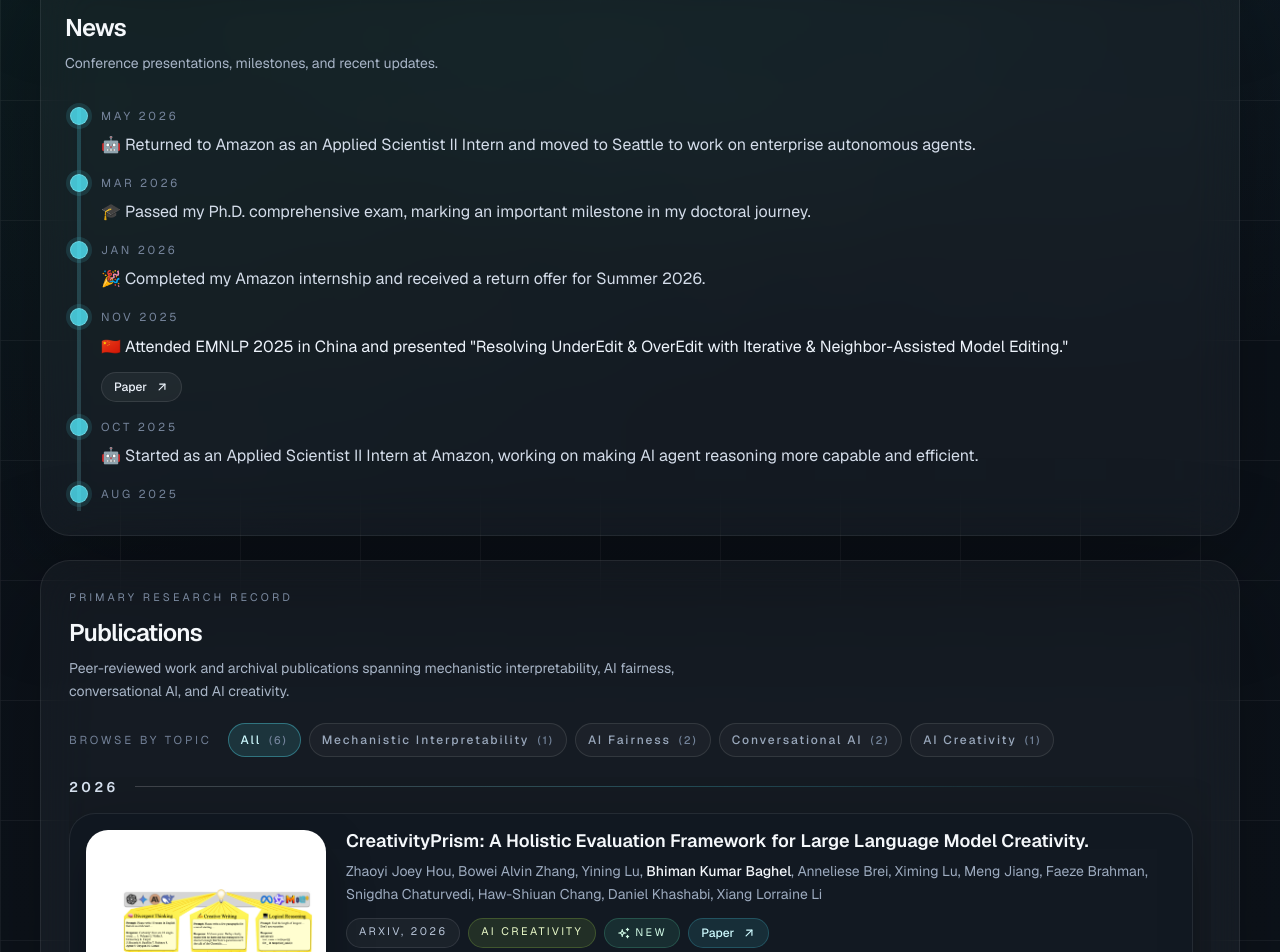
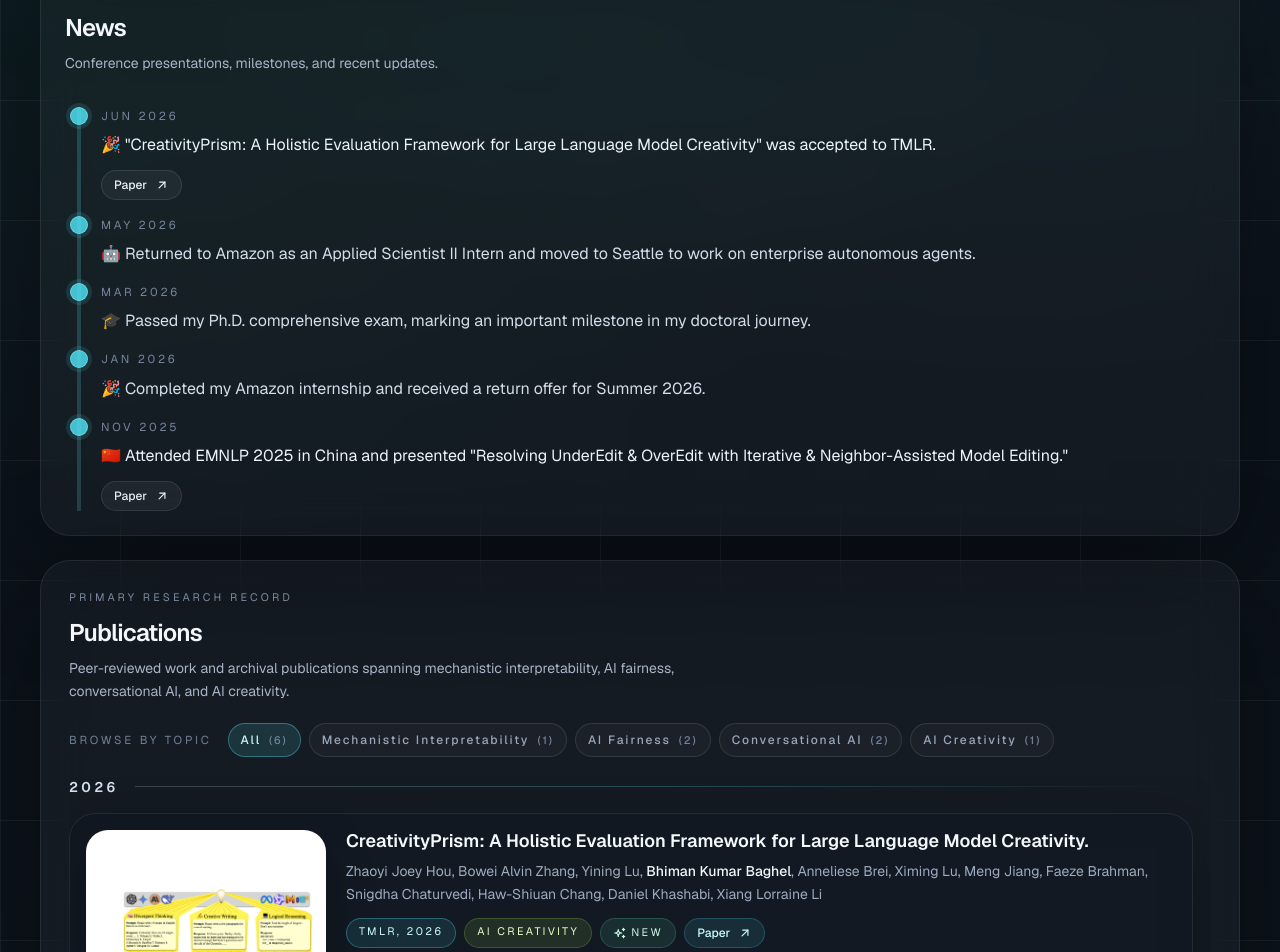
Before and after one commit to bhimanbaghel/bhimanbaghel.github.io, a Next.js app: page / in a window 1280 px wide. Shown: the part 860-1812 px from the top of the page. Built offline with nearby package versions, Linux system fonts and the light colour scheme.

Commit message:
Update CreativityPrism TMLR acceptance

```diff
--- a/src/components/ui/publication-list.tsx
+++ b/src/components/ui/publication-list.tsx
@@ -17,7 +17,7 @@ import {
 
 export type Category = "All" | PublicationCategory;
 
-const prestigiousVenues = ["NeurIPS", "ICML", "ACL", "CVPR", "EMNLP", "IEEE"];
+const prestigiousVenues = ["NeurIPS", "ICML", "ACL", "CVPR", "EMNLP", "IEEE", "TMLR"];
 const categories: Category[] = [
   "All",
   "Mechanistic Interpretability",
--- a/src/data/news.ts
+++ b/src/data/news.ts
@@ -1,6 +1,16 @@
 import type { NewsItem } from "@/components/ui/news-list";
 
 export const NEWS: NewsItem[] = [
+  {
+    date: "Jun 2026",
+    text: `🎉 "CreativityPrism: A Holistic Evaluation Framework for Large Language Model Creativity" was accepted to TMLR.`,
+    links: [
+      {
+        label: "Paper",
+        href: "https://arxiv.org/abs/2510.20091",
+      },
+    ],
+  },
   {
     date: "May 2026",
     text: "🤖 Returned to Amazon as an Applied Scientist II Intern and moved to Seattle to work on enterprise autonomous agents.",
--- a/src/data/publications.ts
+++ b/src/data/publications.ts
@@ -26,8 +26,8 @@ export const PUBLICATIONS: Publication[] = [
     link: "https://arxiv.org/abs/2510.20091",
     authors:
       "Zhaoyi Joey Hou, Bowei Alvin Zhang, Yining Lu, Bhiman Kumar Baghel, Anneliese Brei, Ximing Lu, Meng Jiang, Faeze Brahman, Snigdha Chaturvedi, Haw-Shiuan Chang, Daniel Khashabi, Xiang Lorraine Li",
-    venue: "arXiv, 2026",
-    format: "Preprint",
+    venue: "TMLR, 2026",
+    format: "Journal",
     category: "AI Creativity",
     abstract:
       "CreativityPrism introduces a holistic and scalable framework for evaluating large language model creativity across divergent thinking, creative writing, and logical reasoning. It organizes creativity around quality, novelty, and diversity, validates automatic judges against human annotations, and shows across 17 state-of-the-art models that strong performance in one creative dimension or domain rarely generalizes to others.",
```
